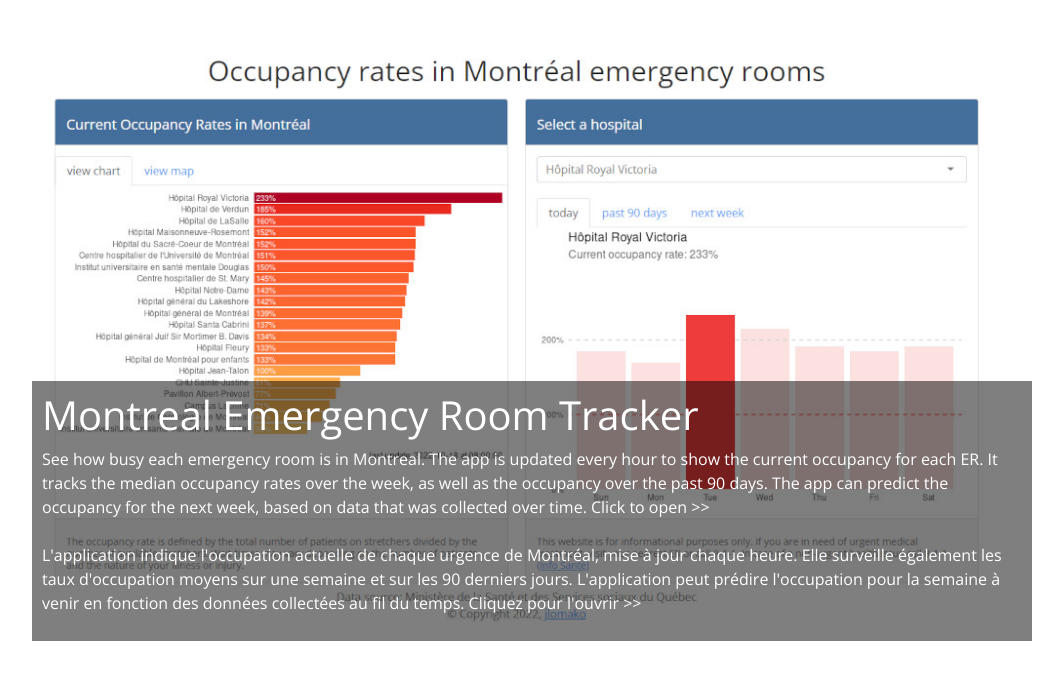
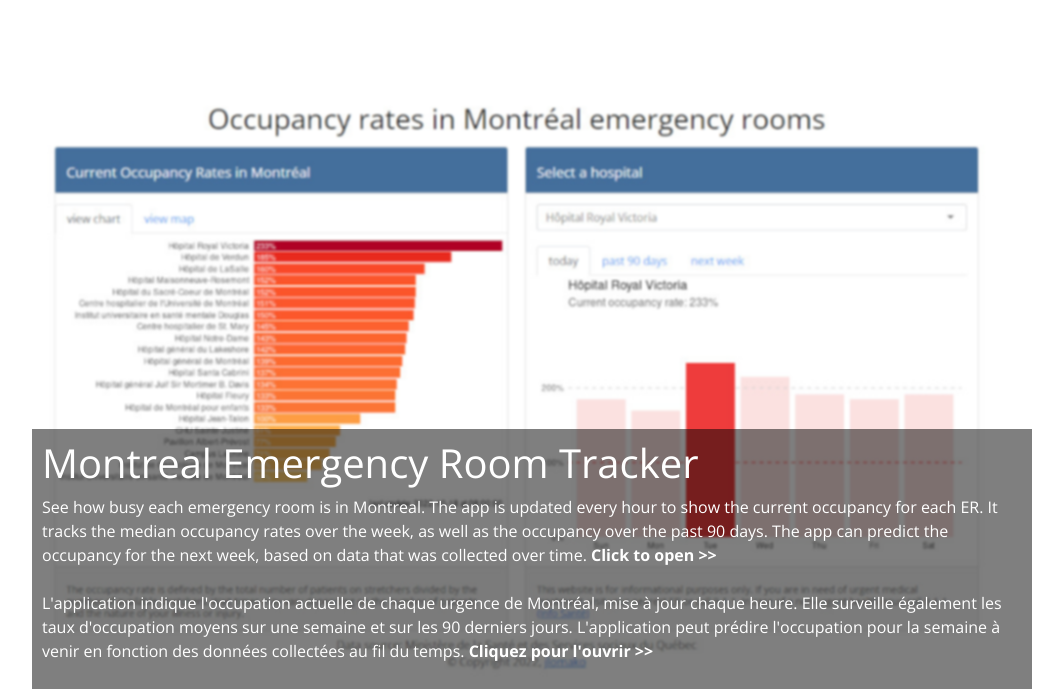
Before and after one commit to jlomako/Montreal-ER, a plain HTML site: page docs/index.html in a window 1280 px wide. Shown: the part 133-822 px from the top of the page, without its empty margins (120-1183 px from the left). Before the commit the page ends 800 px from the top, so only its background shows below. Drawn offline with nearby package versions, Linux system fonts and the light colour scheme; some icons are missing.

Commit message:
Update index.html
added blur to img

```diff
--- a/docs/index.html
+++ b/docs/index.html
@@ -53,6 +53,11 @@ a:active {
   text-decoration: none;
 }
 
+img {
+  -webkit-filter: blur(1px); /* Safari 6.0 - 9.0 */
+  filter: blur(1px);
+}
+
 h1 {color: white;}
 
 </style>
@@ -60,7 +65,7 @@ h1 {color: white;}
 </head>
 
 <body>
-<br><br><br><br><br><br><br>
+<br><br><br><br><br><br><br><br><br>
 <div class="row"> <div class="col-12">
 <div class="container">
   <a href="https://jlomako.shinyapps.io/Montreal_ER/"><img src="montrealER1000.jpg" alt="Open app" style="width:100%;"></a>
@@ -68,10 +73,10 @@ h1 {color: white;}
     <h1>Montreal Emergency Room Tracker</h1>
     <p>
 	See how busy each emergency room is in Montreal. The app is updated every hour to show the current occupancy for each ER. It tracks the median occupancy rates over the week, as well as the occupancy over the past 90 days. The app can predict the occupancy for the next week, based on data that was collected over time.
-	Click to open &gt;&gt;
+	<b>Click to open &gt;&gt;</b>
 	<br><br>
 	L'application indique l'occupation actuelle de chaque urgence de Montréal, mise à jour chaque heure. Elle surveille également les taux d'occupation moyens sur une semaine et sur les 90 derniers jours. L'application peut prédire l'occupation pour la semaine à venir en fonction des données collectées au fil du temps.
-	Cliquez pour l'ouvrir &gt;&gt;
+	<b>Cliquez pour l'ouvrir &gt;&gt;</b>
 	</p>
 	</a>
   </div>
```
